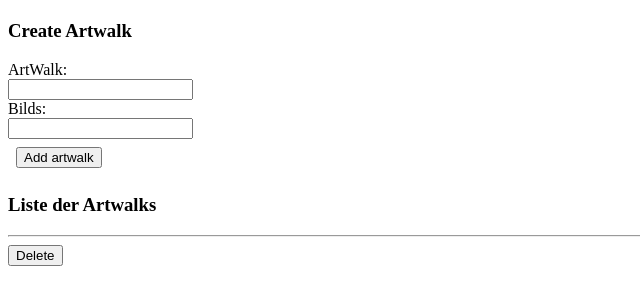
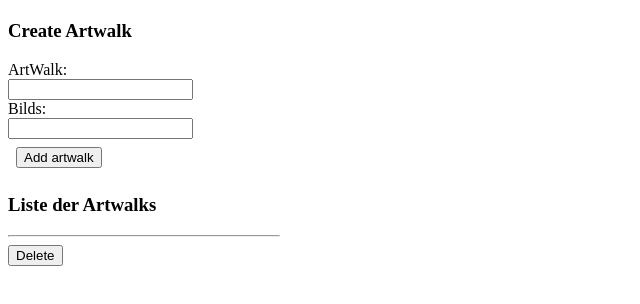
Before and after one commit to artwalkkonzept/artwalktestform, a React (Create React App) app in the folder client/: page / in a window 1280 px wide. Shown: the top 304 px of the page, without its empty margins (0-640 px from the left). Built offline with nearby package versions, Linux system fonts and the light colour scheme; no server answers.

Commit message:
new build deploy

```diff
--- a/client/src/App.css
+++ b/client/src/App.css
@@ -26,3 +26,8 @@ margin:8px;
   max-width: 270px;
   margin:8px;
 }
+hr {
+  text-align:left;
+  margin-left:0;
+  max-width: 270px;
+}
```
Also changed, not shown: 2 other files (tests, documents, lock files or other folders).
